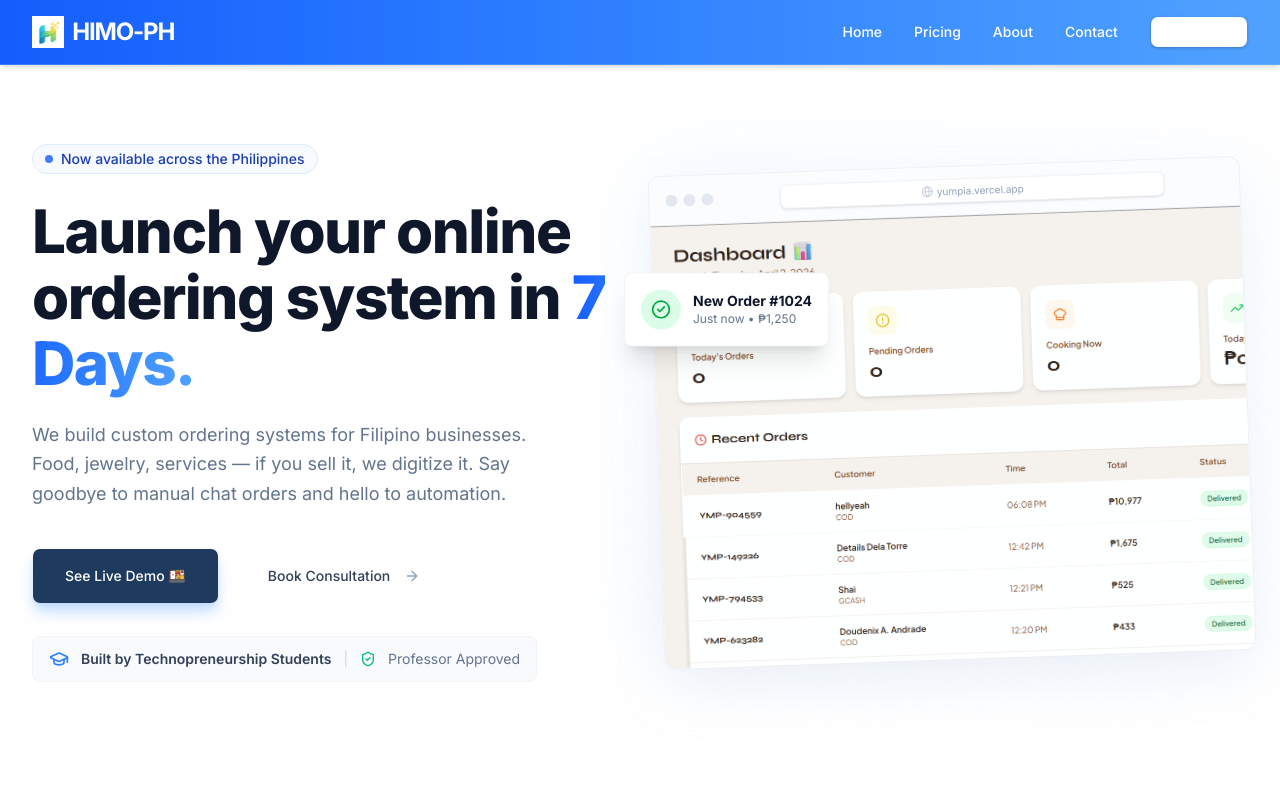
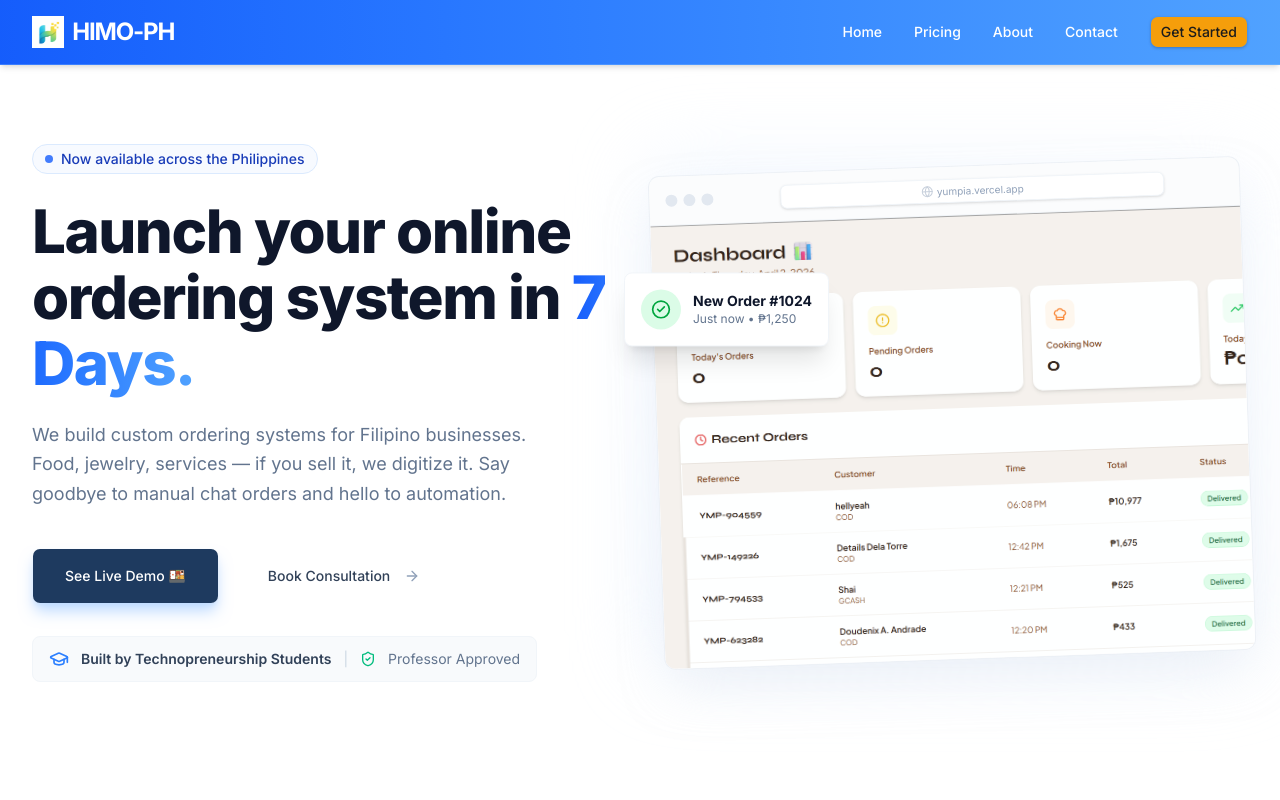
Before and after one commit to historysite-17/himoph, a Next.js app: page / in a window 1280 px wide. Shown: the top 800 px of the page. Built offline with nearby package versions, Linux system fonts and the light colour scheme.

Commit message:
ui: restore orange button and fix logo visibility/styles

```diff
--- a/src/components/Footer.tsx
+++ b/src/components/Footer.tsx
@@ -8,7 +8,7 @@ export function Footer() {
         <div className="grid grid-cols-1 md:grid-cols-4 gap-12 mb-16">
           <div className="md:col-span-2">
             <div className="flex items-center gap-3 mb-6">
-              <img src="/logo.png" alt="HIMO-PH Logo" className="h-10 w-auto brightness-0 invert" />
+              <img src="/logo.png" alt="HIMO-PH Logo" className="h-10 w-auto" />
               <Link href="/" className="text-2xl font-bold tracking-tighter text-white">
                 HIMO-PH
               </Link>
--- a/src/components/Navbar.tsx
+++ b/src/components/Navbar.tsx
@@ -37,7 +37,7 @@ export function Navbar() {
                 {link.name}
               </Link>
             ))}
-            <Link href="/contact" className={buttonVariants({ className: "bg-white text-blue-600 hover:bg-blue-50 shadow-sm" })}>
+            <Link href="/contact" className={buttonVariants({ className: "bg-secondary text-secondary-foreground hover:bg-secondary/90 shadow-sm" })}>
               Get Started
             </Link>
           </div>
@@ -69,7 +69,7 @@ export function Navbar() {
               </Link>
             ))}
             <div className="px-3 py-2">
-              <Link href="/contact" onClick={() => setIsOpen(false)} className={buttonVariants({ className: "w-full bg-white text-blue-600 hover:bg-blue-50" })}>
+              <Link href="/contact" onClick={() => setIsOpen(false)} className={buttonVariants({ className: "w-full bg-secondary text-secondary-foreground hover:bg-secondary/90" })}>
                 Get Started
               </Link>
             </div>
```
